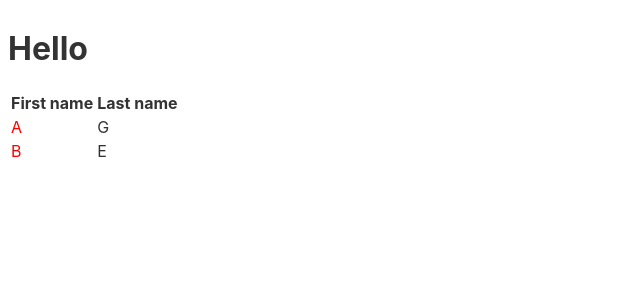
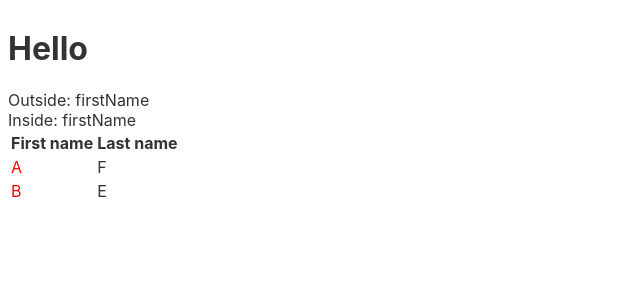
Before and after one commit to mattiash/svelte-tablesort, a Svelte app: page / in a window 1280 px wide. Shown: the top 300 px of the page, without its empty margins (0-640 px from the left). Built offline with nearby package versions, Linux system fonts and the light colour scheme.

Commit message:
Sorting outside working

```diff
--- a/src/App.svelte
+++ b/src/App.svelte
@@ -1,12 +1,11 @@
 <script>
+	import MyTable from './MyTable.svelte'
 
-	import MyTable from './MyTable.svelte'
-	import {sorted, sortOn} from './sort.js'
-
+	let comp
 	let data = [
 		{
 			firstName: 'A',
-			lastName: 'G'
+			lastName: 'F'
 		},
 		{
 			firstName: 'B',
@@ -15,17 +14,19 @@
 
 	]
 
-	let sortOrder = 'firstName'
-    $: [data, sortOrder] = sorted(data, sortOrder)
+	let sortOrder
+    $: data = comp ? comp.sorted(data, sortOrder) : data
 
 </script>
 
 <h1>Hello</h1>
 
-<MyTable items={data}>
+Outside: {sortOrder}
+
+<MyTable items={data} initialOrder='firstName' bind:sortOrder={sortOrder} bind:this={comp}>
 	<tr slot="header">
-		<th on:click={(event) => sortOrder = sortOn(sortOrder, 'firstName', event)}>First name</th>
-		<th on:click={(event) => sortOrder = sortOn(sortOrder, 'lastName', event)}>Last name</th>
+		<th data-sort="firstName" on:click={(event) => comp.sortOn(event)}>First name</th>
+		<th data-sort="lastName" on:click={(event) => comp.sortOn(event)}>Last name</th>
 	</tr>
 	<tr slot="body" let:item={item}>
 		<td class="red">{item.firstName}</td>
--- a/src/MyTable.svelte
+++ b/src/MyTable.svelte
@@ -1,5 +1,49 @@
 <script>
+    import { onMount } from 'svelte'
     export let items
+    export let sortOrder
+    export let initialOrder
+    let thead
+
+    sortOrder = initialOrder
+
+//    $: sortedItems = sorted([...items], sortOrder)
+
+    export function sortOn(event) {
+        console.log('Inside', sortOrder, event.target.dataset.sort)
+        sortOrder = event.target.dataset.sort
+    }
+
+    export const sorted = function(arr, sortOrder) {
+        console.log('sortOrder', sortOrder)
+        doSort(arr, sortOrder)
+        return arr
+    }
+
+    function doSort(arr, fieldName, event) {
+        if (arr.fieldName === fieldName) {
+            console.log('reverse')
+            arr.reverse()
+        }
+        else {
+            console.log(fieldName)
+            arr.fieldName = fieldName
+            arr.sort((a, b) => a[fieldName].localeCompare(b[fieldName]))
+        }
+    }
+
+/*
+    onMount( () => {
+        const th = thead.getElementsByTagName('th')
+        for(let i = 0; i < th.length; i++) {
+            console.log('th', th[i].dataset.sort)
+            if(th[i].dataset.sort) {
+                th[i].onclick = (event) => console.log('onclick', th[i].dataset.sort)
+            }
+        }
+    })
+*/
+    console.log('Initial order', sortOrder)
 </script>
 
 <style>
@@ -8,8 +52,9 @@ tbody :global(.red) {
 }
 </style>
 
+<div>Inside: {sortOrder}</div>
 <table>
-	<thead>
+	<thead bind:this={thead}>
 		<slot name="header">
 		</slot>
 	</thead>
--- a/src/sort.js
+++ b/src/sort.js
@@ -17,14 +17,17 @@ export function doSort(arr, fieldName, event) {
 export function sorted(arr, sortOrder) {
     console.log('sortOrder', sortOrder)
     doSort(arr, sortOrder)
-    return [arr, sortOrder]
+    return arr
 }
 
-export function sortOn(currOrder, newOrder, event) {
+export function sortOn(currOrder, event) {
+    console.log(event)
+    const newOrder = event.target.dataset.sort
     console.log('sortOn', newOrder)
     if(event.shiftKey) {
         console.log('should push')
     }
+    event.target.className = "sorted"
     if(currOrder === newOrder) {
         return '-' + currOrder
     }
```
